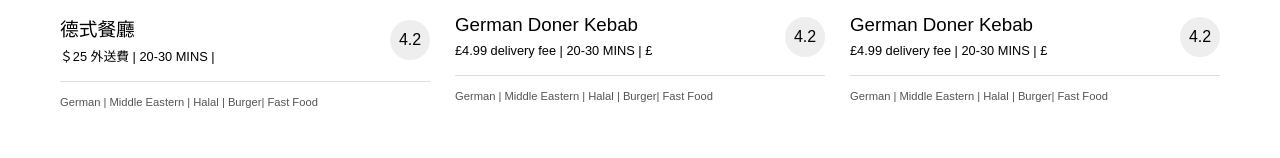
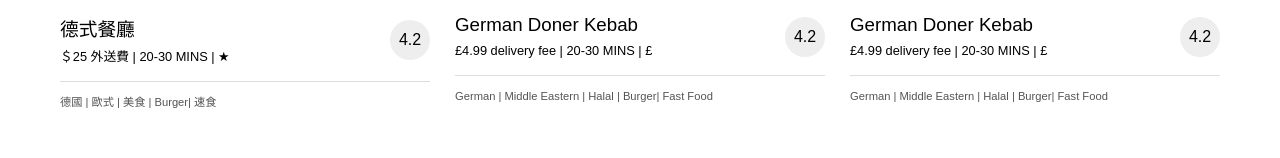
Before and after one commit to jh20047027/ubereats-clone, a website built with Parcel: page index.html in a window 1280 px wide. Shown: the part 525-683 px from the top of the page. Built offline with nearby package versions, Linux system fonts and the light colour scheme.

Commit message:
Update index.html

```diff
--- a/index.html
+++ b/index.html
@@ -84,7 +84,7 @@
                 <div class="text-title">
                   <h3>德式餐廳</h3>
                   <div class="info">
-                    <span>＄25 外送費 | 20-30 MINS | </span>
+                    <span>＄25 外送費 | 20-30 MINS | ★</span>
                   </div>
                 </div>
                 <div class="rating">
@@ -93,7 +93,7 @@
               </div>
               <div class="text-lower">
                 <span class="smallText"
-                  >German | Middle Eastern | Halal | Burger| Fast Food</span
+                  >德國 | 歐式  | 美食  | Burger| 速食 </span
                 >
               </div>
             </div>
```
